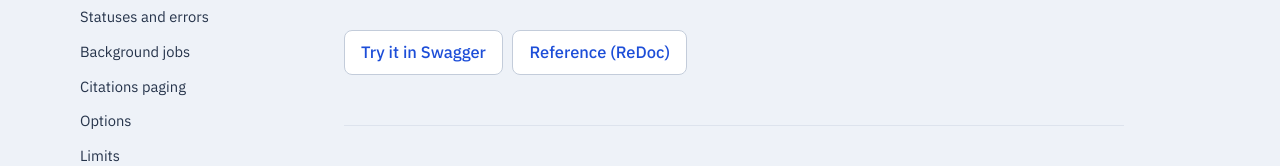
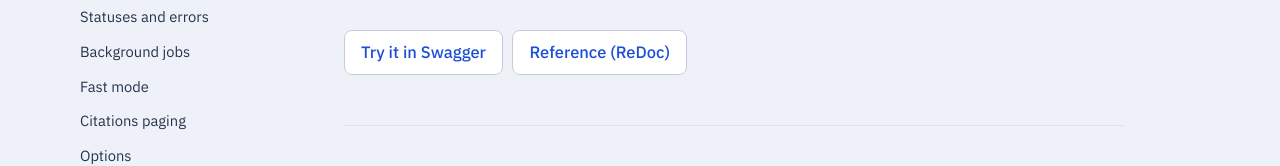
Before and after one commit to lonestarx1/clinical-trials-visualization-agent, a Next.js app in the folder frontend/: page /docs in a window 1280 px wide. Shown: the part 274-440 px from the top of the page. Built offline with nearby package versions, Linux system fonts and the light colour scheme; no server answers.

Commit message:
docs: fast mode in the API guide, README, Q22 (as built, the rollout deviation), Q12 and the design index

```diff
--- a/frontend/app/docs/page.tsx
+++ b/frontend/app/docs/page.tsx
@@ -20,6 +20,7 @@ const SECTIONS = [
   { id: "response", title: "The response" },
   { id: "statuses-errors", title: "Statuses and errors" },
   { id: "jobs", title: "Background jobs" },
+  { id: "fast-mode", title: "Fast mode" },
   { id: "citations", title: "Citations paging" },
   { id: "options", title: "Options" },
   { id: "limits", title: "Limits" },
@@ -220,6 +221,7 @@ const REQUEST_FIELDS: Row[] = [
   ["top_n", "integer or null", "null", <>Keep only the top N categories (1 to 50).</>],
   ["match_mode", "\"strict\" | \"broad\"", "\"strict\"", <>How drugs and conditions match. <code>strict</code> uses the intervention and condition fields (with synonyms); <code>broad</code> also matches titles, keywords and descriptions.</>],
   ["sponsor_role", "\"lead\" | \"any\"", "\"lead\"", <><code>lead</code>: the lead sponsor only. <code>any</code>: lead sponsor or collaborator.</>],
+  ["mode", "\"live\" | \"fast\"", "\"live\"", <><code>live</code>: fetch the matching trials from ClinicalTrials.gov now. <code>fast</code>: read them from our daily-synced copy of ClinicalTrials.gov, after ClinicalTrials.gov&apos;s own search has picked the trials and a live count has confirmed their number. Both give the same answer. When a check fails, or fast mode is off, the question is answered live and <code>meta.notes</code> says why; <code>meta.data_source</code> says which mode answered (<a href="#fast-mode">fast mode</a>).</>],
   ["citations", "\"sample\" | \"full\"", "\"sample\"", <><code>sample</code>: up to <code>citations_per_datum</code> citations inline per data point. <code>full</code>: every citation inline, as long as the whole response has at most 2,000; above that it falls back to a sample, and <code>meta.citations</code> says so (<a href="#per-datum-citations">details</a>).</>],
   ["citations_per_datum", "integer", "5", <>How many citations each data point carries inline (1 to 50).</>],
   ["phase_mode", "\"combined\" | \"split\"", "\"combined\"", <><code>combined</code>: a Phase 2/3 trial counts once, in a &quot;Phase 2/Phase 3&quot; bucket. <code>split</code>: it counts in both phases.</>],
@@ -255,6 +257,7 @@ const META_FIELDS: [string[], React.ReactNode][] = [
   [["unique_trials", "additive"], <><code>unique_trials</code> is the number of distinct trials behind the chart. <code>additive: false</code> means one trial can sit in several buckets, so the values don&apos;t add up to it.</>],
   [["excluded"], <>Trials left out and why, e.g. <code>{"{"} &quot;reason&quot;: &quot;start after 2026&quot;, &quot;count&quot;: 7 {"}"}</code>.</>],
   [["notes"], <>Context for the reader, e.g. &quot;Showing the top 10 of 69 countries.&quot;</>],
+  [["data_source"], <><code>live</code> or <code>fast</code>: where the answer&apos;s trials came from (<a href="#fast-mode">fast mode</a>).</>],
   [["api_queries"], <>Every ClinicalTrials.gov API v2 query that was run, with its <code>total_count</code> (and <code>group</code> for comparisons). Open the URL to check the numbers yourself.</>],
   [["sort", "citations"], <>How <code>data</code> is ordered (<code>by</code> x or y, <code>order</code>), and which citation mode was <code>requested</code> and <code>applied</code>, with the <code>reason</code> when they differ (<a href="#per-datum-citations">full citations</a>).</>],
   [["group_overlap", "network"], <>Comparisons: trials shared by each pair of groups. Networks: node and edge counts before and after pruning, and the community algorithm.</>],
@@ -441,6 +444,17 @@ export default function DocsPage() {
             <p>A question answered in the request (200) can&apos;t be cancelled. If you close the connection early, the server still finishes and stores the answer, so asking the same question again is quick (<code>meta.cache.result</code> is <code>hit</code>). If the question turns out to be broad, its job starts anyway; wait for the 202 if you may want to cancel it.</p>
           </section>
 
+          <section id="fast-mode" aria-labelledby="fast-mode-h">
+            <h2 id="fast-mode-h">Fast mode</h2>
+            <p>Live answers download every matching trial, at most 1,000 per request and about 10 requests per 10 seconds, so broad questions take minutes. With <code>{"\"mode\": \"fast\""}</code>, the trials come from our copy of ClinicalTrials.gov instead, which is updated with every daily release. The answer stays exact:</p>
+            <ul>
+              <li><strong>ClinicalTrials.gov still picks the trials.</strong> Each search term (a drug, condition, sponsor or place) is resolved by its own search, synonyms included, and remembered as a set of trial IDs. Our copy never interprets a term.</li>
+              <li><strong>A live count confirms every answer.</strong> The number of trials from our copy must equal ClinicalTrials.gov&apos;s count for the same search, at the same data version.</li>
+              <li><strong>Anything else answers live:</strong> our copy is still syncing a new release, a new search term is very large, or the counts disagree. <code>meta.notes</code> says why.</li>
+            </ul>
+            <p><code>GET /health</code> reports <code>fast_mode.status</code>: <code>ready</code>, <code>syncing</code>, <code>not_loaded</code> or <code>off</code>. <code>meta.api_queries</code> keeps the live search URLs in both modes, so every number can still be checked on ClinicalTrials.gov.</p>
+          </section>
+
           <section id="citations" aria-labelledby="citations-h">
             <h2 id="citations-h">Citations paging</h2>
             <p>The response usually carries a sample of each data point&apos;s trials. This endpoint lists all of them, in the same order, whatever the citation mode:</p>
```
Also changed, not shown: 4 other files (tests, documents, lock files or other folders).
